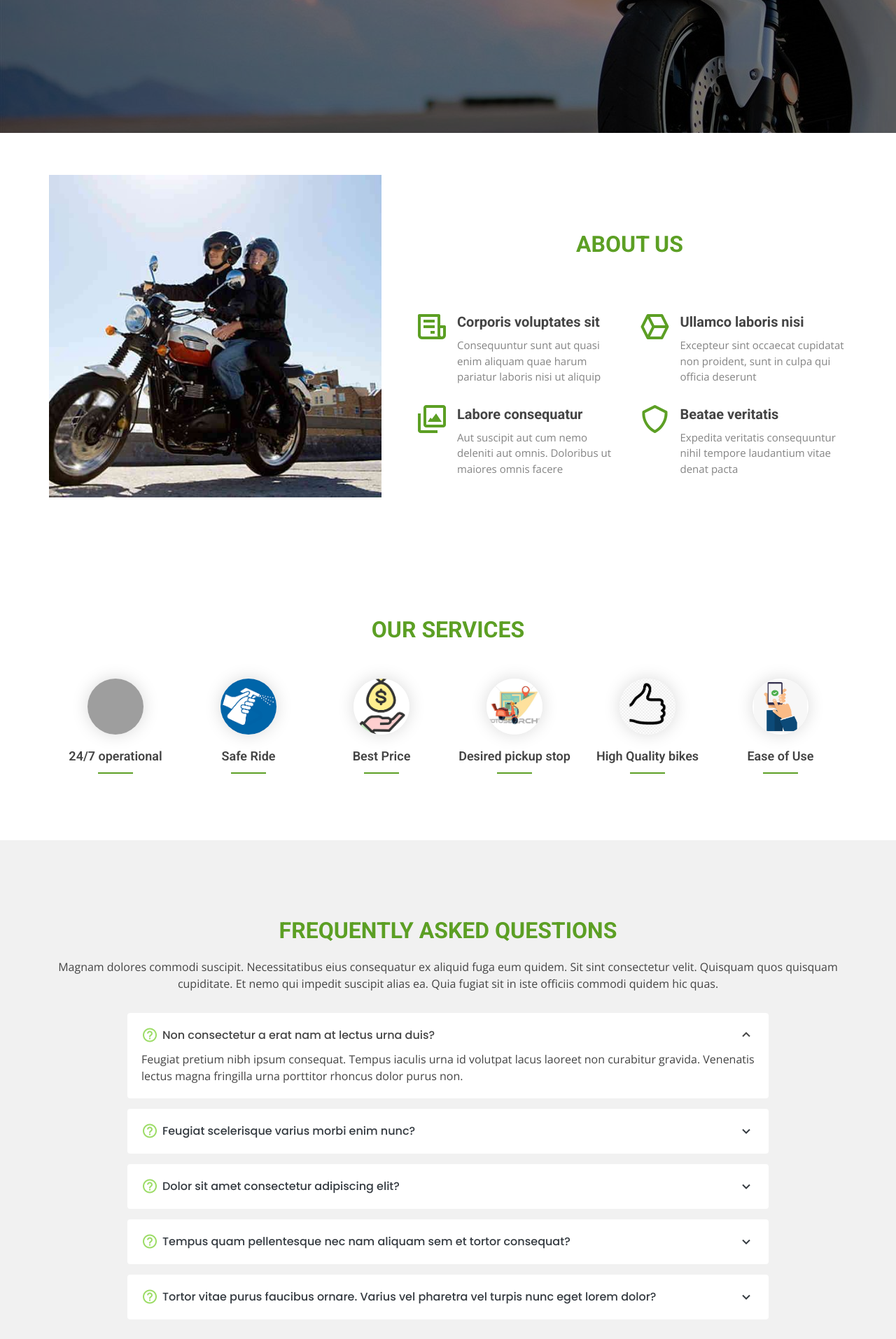
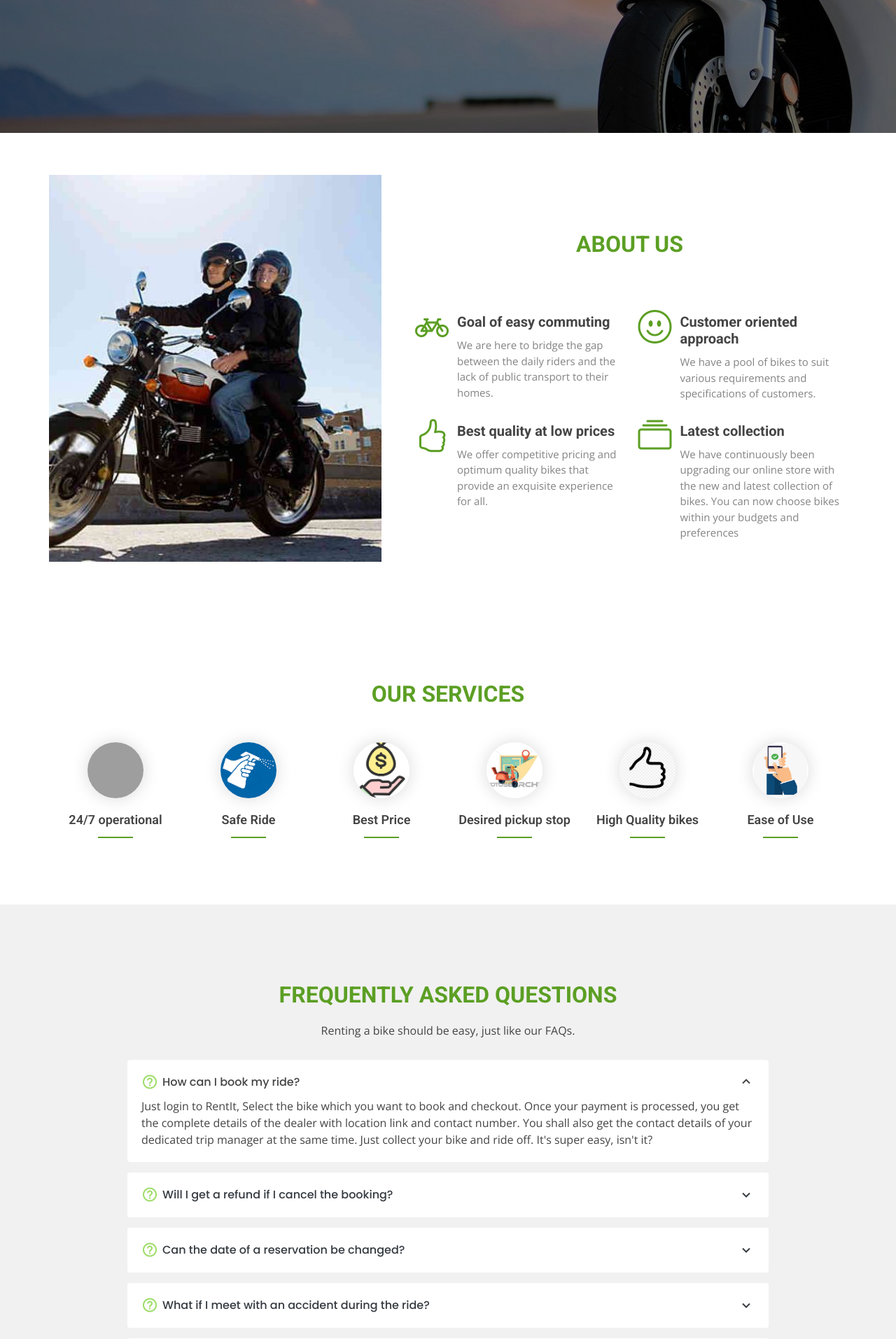
Before and after one commit to Khushboo7701/BikeRental, a Django app: page / in a window 1280 px wide. Shown: the part 610-2524 px from the top of the page at 70% size. Run offline with Django 3.2, Linux system fonts and the light colour scheme; parts of the project's set-up code (start-up, migrations or seed data) failed here and were passed over; some libraries are stand-ins or nearby versions; grey boxes are pictures that could not be loaded.

Commit message:
Improved front end

```diff
--- a/static/assets/css/style.css
+++ b/static/assets/css/style.css
@@ -507,6 +507,7 @@ h1, h2, h3, h4, h5, h6 {
   color: #fff;
 }
 
+
 @media (max-width: 768px) {
   #home h2 {
     font-size: 28px;
--- a/templates/base.html
+++ b/templates/base.html
@@ -16,7 +16,9 @@
   <link href="{% static 'assets/img/logo_black.png' %}" rel="apple-touch-icon">
 
   <!-- Google Fonts -->
-  <link href="https://fonts.googleapis.com/css?family=Open+Sans:300,300i,400,400i,600,600i,700,700i|Roboto:300,300i,400,400i,500,500i,600,600i,700,700i|Poppins:300,300i,400,400i,500,500i,600,600i,700,700i" rel="stylesheet">
+  <link
+    href="https://fonts.googleapis.com/css?family=Open+Sans:300,300i,400,400i,600,600i,700,700i|Roboto:300,300i,400,400i,500,500i,600,600i,700,700i|Poppins:300,300i,400,400i,500,500i,600,600i,700,700i"
+    rel="stylesheet">
 
 
   <!-- =======================================================
@@ -37,7 +39,8 @@
 
       <nav id="navbar" class="navbar">
         <ul>
-            <li><a href="{% url 'home' %}" class="logo"><img src="{% static 'assets/img/logo_white.png' %}" alt="RentIt Logo" class="img-fluid"></a></li>
+          <li><a href="{% url 'home' %}" class="logo"><img src="{% static 'assets/img/logo_white.png' %}"
+                alt="RentIt Logo" class="img-fluid"></a></li>
           <li><a class="nav-link scrollto active" href="/#home">Home</a></li>
           <li><a class="nav-link scrollto" href="/#about">About</a></li>
           <li><a class="nav-link scrollto" href="/#services">Services</a></li>
@@ -52,8 +55,13 @@
           <li><a href="/accounts/login/">Login</a></li>
           <li><a class="getstarted" href="{% url 'register' %}">Sign Up</a></li>
           {% endif %}
+          <!-- <form class="form-inline">
+            <li><input class="form-control mr-sm-2" type="search" placeholder="Search" aria-label="Search"></li>
+            <li><button class="btn btn-outline-success my-2 my-sm-0" type="submit">Search</button></li>
+          </form>
+          <li><i class="bi bi-list mobile-nav-toggle"></i></li>
+          </li> -->
         </ul>
-        <i class="bi bi-list mobile-nav-toggle"></i>
       </nav><!-- .navbar -->
 
     </div>
@@ -74,10 +82,10 @@
             <div class="footer-info">
               <h3>Groovin</h3>
               <p>
-                A108 Adam Street <br>
-                NY 535022, USA<br><br>
-                <strong>Phone:</strong> +1 5589 55488 55<br>
-                <strong>Email:</strong> info@example.com<br>
+                New Delhi,
+                India<br><br>
+                <strong>Phone:</strong> 9897672383<br>
+                <strong>Email:</strong> khush.jmk@gmail.com<br>
               </p>
               <div class="social-links mt-3">
                 <a href="#" class="twitter"><i class="bx bxl-twitter"></i></a>
@@ -92,28 +100,24 @@
           <div class="col-lg-2 col-md-6 footer-links">
             <h4>Useful Links</h4>
             <ul>
-              <li><i class="bx bx-chevron-right"></i> <a href="#">Home</a></li>
-              <li><i class="bx bx-chevron-right"></i> <a href="#">About us</a></li>
-              <li><i class="bx bx-chevron-right"></i> <a href="#">Services</a></li>
-              <li><i class="bx bx-chevron-right"></i> <a href="#">Terms of service</a></li>
-              <li><i class="bx bx-chevron-right"></i> <a href="#">Privacy policy</a></li>
+              <li><i class="bx bx-chevron-right"></i> <a href="#home">Home</a></li>
+              <li><i class="bx bx-chevron-right"></i> <a href="#about">About us</a></li>
+              <li><i class="bx bx-chevron-right"></i> <a href="#services">Services</a></li>
             </ul>
           </div>
 
           <div class="col-lg-3 col-md-6 footer-links">
-            <h4>Our Services</h4>
             <ul>
-              <li><i class="bx bx-chevron-right"></i> <a href="#">Web Design</a></li>
-              <li><i class="bx bx-chevron-right"></i> <a href="#">Web Development</a></li>
-              <li><i class="bx bx-chevron-right"></i> <a href="#">Product Management</a></li>
-              <li><i class="bx bx-chevron-right"></i> <a href="#">Marketing</a></li>
-              <li><i class="bx bx-chevron-right"></i> <a href="#">Graphic Design</a></li>
+              <li><i class="bx bx-chevron-right"></i> <a href="#about">About Us</a></li>
+              <li><i class="bx bx-chevron-right"></i> <a href="#services">Our Services</a></li>
+              <li><i class="bx bx-chevron-right"></i> <a href="#services">FAQs</a></li>
             </ul>
           </div>
 
           <div class="col-lg-4 col-md-6 footer-newsletter">
-            <h4>Our Newsletter</h4>
-            <p>Tamen quem nulla quae legam multos aute sint culpa legam noster magna</p>
+            <h4>Subscribe for latest updates</h4>
+            <p>We're expanding in various metropolitan cities. Subscribe to us to get connected and receive latest
+              updates about new bikes at low prices.</p>
             <form action="" method="post">
               <input type="email" name="email"><input type="submit" value="Subscribe">
             </form>
@@ -126,19 +130,16 @@
 
     <div class="container">
       <div class="copyright">
-        &copy; Copyright <strong><span>Groovin</span></strong>. All Rights Reserved
+        &copy; Copyright <strong><span>RentIt</span></strong>. All Rights Reserved
       </div>
       <div class="credits">
-        <!-- All the links in the footer should remain intact. -->
-        <!-- You can delete the links only if you purchased the pro version. -->
-        <!-- Licensing information: https://bootstrapmade.com/license/ -->
-        <!-- Purchase the pro version with working PHP/AJAX contact form: https://bootstrapmade.com/groovin-free-bootstrap-theme/ -->
-        Designed by <a href="https://bootstrapmade.com/">BootstrapMade</a>
+       <a>Designed by Team RentIt</a>
       </div>
     </div>
   </footer><!-- End Footer -->
 
-  <a href="#" class="back-to-top d-flex align-items-center justify-content-center"><i class="bi bi-arrow-up-short"></i></a>
+  <a href="#" class="back-to-top d-flex align-items-center justify-content-center"><i
+      class="bi bi-arrow-up-short"></i></a>
 
 
 
--- a/templates/home.html
+++ b/templates/home.html
@@ -6,11 +6,11 @@
 <!-- ======= Home Section ======= -->
 <section id="home">
   <div class="home-container">
-    <div id="homeCarousel" data-bs-interval="5000"  data-bs-ride="carousel">
+    <div id="homeCarousel" data-bs-interval="5000" data-bs-ride="carousel">
 
       <ol id="home-carousel-indicators"></ol>
 
-      <div  role="listbox">
+      <div role="listbox">
 
         <!-- Slide 1 -->
         <div class="carousel-item active" style="background: url({% static 'assets/img/bike3.jpg' %});">
@@ -26,43 +26,8 @@
           </div>
         </div>
 
-        <!-- Slide 2
-          <div class="carousel-item" style="background: url({% static 'assets/img/slide/slide-2.jpg' %});">
-            <div class="carousel-container">
-              <div class="carousel-content">
-                <h2 class="animate__animated animate__fadeInDown">Lorem Ipsum Dolor</h2>
-                <p class="animate__animated animate__fadeInUp">Ut velit est quam dolor ad a aliquid qui aliquid. Sequi ea ut et est quaerat sequi nihil ut aliquam. Occaecati alias dolorem mollitia ut. Similique ea voluptatem. Esse doloremque accusamus repellendus deleniti vel. Minus et tempore modi architecto.</p>
-                <div>
-                  <a href="#about" class="btn-get-started animate__animated animate__fadeInUp scrollto">Read More</a>
-                </div>
-              </div>
-            </div>
-          </div>
-
-           Slide 3
-          <div class="carousel-item" style="background: url({% static 'assets/img/slide/slide-3.jpg' %});">
-            <div class="carousel-background"><img src="assets/img/slide/slide-3.jpg" alt=""></div>
-            <div class="carousel-container">
-              <div class="carousel-content">
-                <h2 class="animate__animated animate__fadeInDown">Sequi ea ut et est quaerat</h2>
-                <p class="animate__animated animate__fadeInUp">Ut velit est quam dolor ad a aliquid qui aliquid. Sequi ea ut et est quaerat sequi nihil ut aliquam. Occaecati alias dolorem mollitia ut. Similique ea voluptatem. Esse doloremque accusamus repellendus deleniti vel. Minus et tempore modi architecto.</p>
-                <div>
-                  <a href="#about" class="btn-get-started animate__animated animate__fadeInUp scrollto">Read More</a>
-                </div>
-              </div>
-            </div>-->
       </div>
-
     </div>
-
-    <!-- <a class="carousel-control-prev" href="#homeCarousel" role="button" data-bs-slide="prev">
-      <span class="carousel-control-prev-icon bi bi-chevron-left" aria-hidden="true"></span>
-    </a>
-
-    <a class="carousel-control-next" href="#homeCarousel" role="button" data-bs-slide="next">
-      <span class="carousel-control-next-icon bi bi-chevron-right" aria-hidden="true"></span>
-    </a> -->
-
   </div>
   </div>
 </section><!-- End Home -->
@@ -86,24 +51,28 @@
             </p>
             <div class="row">
               <div class="col-md-6 icon-box">
-                <i class="bx bx-receipt"></i>
-                <h4>Corporis voluptates sit</h4>
-                <p>Consequuntur sunt aut quasi enim aliquam quae harum pariatur laboris nisi ut aliquip</p>
+                <i class="bi bi-bicycle"></i>
+                <h4>Goal of easy commuting</h4>
+                <p>We are here to bridge the gap between the daily riders and the
+                  lack of public transport to their homes.</p>
               </div>
               <div class="col-md-6 icon-box">
-                <i class="bx bx-cube-alt"></i>
-                <h4>Ullamco laboris nisi</h4>
-                <p>Excepteur sint occaecat cupidatat non proident, sunt in culpa qui officia deserunt</p>
+                <i class="bi bi-emoji-smile"></i>
+                <h4>Customer oriented approach</h4>
+                <p>We have a pool of bikes to suit various requirements and specifications of customers.
+                </p>
               </div>
               <div class="col-md-6 icon-box">
-                <i class="bx bx-images"></i>
-                <h4>Labore consequatur</h4>
-                <p>Aut suscipit aut cum nemo deleniti aut omnis. Doloribus ut maiores omnis facere</p>
+                <i class="bi bi-hand-thumbs-up"></i>
+                <h4>Best quality at low prices</h4>
+                <p>We offer competitive pricing and optimum quality bikes that provide an exquisite experience
+                  for all.</p>
               </div>
               <div class="col-md-6 icon-box">
-                <i class="bx bx-shield"></i>
-                <h4>Beatae veritatis</h4>
-                <p>Expedita veritatis consequuntur nihil tempore laudantium vitae denat pacta</p>
+                <i class="bi bi-collection"></i>
+                <h4>Latest collection</h4>
+                <p>We have continuously been upgrading our online store with the new and latest collection of bikes. You
+                  can now choose bikes within your budgets and preferences</p>
               </div>
             </div>
           </div><!-- End .content-->
@@ -163,73 +132,73 @@
 
       <div class="section-title">
         <h2>Frequently Asked Questions</h2>
-        <p>Magnam dolores commodi suscipit. Necessitatibus eius consequatur ex aliquid fuga eum quidem. Sit sint
-          consectetur velit. Quisquam quos quisquam cupiditate. Et nemo qui impedit suscipit alias ea. Quia fugiat sit
-          in iste officiis commodi quidem hic quas.</p>
+        <p>Renting a bike should be easy, just like our FAQs.</p>
       </div>
 
       <div class="faq-list">
         <ul>
           <li data-aos="fade-up">
             <i class="bx bx-help-circle icon-help"></i> <a data-bs-toggle="collapse" class="collapse"
-              data-bs-target="#faq-list-1">Non consectetur a erat nam at lectus urna duis? <i
-                class="bx bx-chevron-down icon-show"></i><i class="bx bx-chevron-up icon-close"></i></a>
+              data-bs-target="#faq-list-1">How can I book my ride? <i class="bx bx-chevron-down icon-show"></i><i
+                class="bx bx-chevron-up icon-close"></i></a>
             <div id="faq-list-1" class="collapse show" data-bs-parent=".faq-list">
               <p>
-                Feugiat pretium nibh ipsum consequat. Tempus iaculis urna id volutpat lacus laoreet non curabitur
-                gravida. Venenatis lectus magna fringilla urna porttitor rhoncus dolor purus non.
+                Just login to RentIt, Select the bike which you want to book and checkout. Once your payment is
+                processed, you get the complete details of the dealer with location link and contact number. You shall
+                also get the contact details of your dedicated trip manager at the same time. Just collect your bike and
+                ride off. It's super easy, isn't it?
               </p>
             </div>
           </li>
 
           <li data-aos="fade-up" data-aos-delay="100">
             <i class="bx bx-help-circle icon-help"></i> <a data-bs-toggle="collapse" data-bs-target="#faq-list-2"
-              class="collapsed">Feugiat scelerisque varius morbi enim nunc? <i
+              class="collapsed">Will I get a refund if I cancel the booking?<i
                 class="bx bx-chevron-down icon-show"></i><i class="bx bx-chevron-up icon-close"></i></a>
             <div id="faq-list-2" class="collapse" data-bs-parent=".faq-list">
               <p>
-                Dolor sit amet consectetur adipiscing elit pellentesque habitant morbi. Id interdum velit laoreet id
-                donec ultrices. Fringilla phasellus faucibus scelerisque eleifend donec pretium. Est pellentesque elit
-                ullamcorper dignissim. Mauris ultrices eros in cursus turpis massa tincidunt dui.
+                Upon booking a bike with any of our dealers, they reserve the bike for the customer. In case of
+                cancellation unnecessary inconvenience is caused to the dealer. To account for the potential financial
+                loss, in case of cancellation before 24 hours of the Bike pick up time, 80% of the amount paid is
+                refunded. However, if the cancellation is done within 24 hours of the pick up time no refund can be
+                availed.
               </p>
             </div>
           </li>
 
           <li data-aos="fade-up" data-aos-delay="200">
             <i class="bx bx-help-circle icon-help"></i> <a data-bs-toggle="collapse" data-bs-target="#faq-list-3"
-              class="collapsed">Dolor sit amet consectetur adipiscing elit? <i
-                class="bx bx-chevron-down icon-show"></i><i class="bx bx-chevron-up icon-close"></i></a>
+              class="collapsed">Can the date of a reservation be changed? <i class="bx bx-chevron-down icon-show"></i><i
+                class="bx bx-chevron-up icon-close"></i></a>
             <div id="faq-list-3" class="collapse" data-bs-parent=".faq-list">
               <p>
-                Eleifend mi in nulla posuere sollicitudin aliquam ultrices sagittis orci. Faucibus pulvinar elementum
-                integer enim. Sem nulla pharetra diam sit amet nisl suscipit. Rutrum tellus pellentesque eu tincidunt.
-                Lectus urna duis convallis convallis tellus. Urna molestie at elementum eu facilisis sed odio morbi quis
+                No, since the bikes have been booked and reserved by our Dealers. You can cancel your current booking
+                and then book a bike for a later date, however a cancellation fee will apply.
               </p>
             </div>
           </li>
 
           <li data-aos="fade-up" data-aos-delay="300">
             <i class="bx bx-help-circle icon-help"></i> <a data-bs-toggle="collapse" data-bs-target="#faq-list-4"
-              class="collapsed">Tempus quam pellentesque nec nam aliquam sem et tortor consequat? <i
+              class="collapsed">What if I meet with an accident during the ride? <i
                 class="bx bx-chevron-down icon-show"></i><i class="bx bx-chevron-up icon-close"></i></a>
             <div id="faq-list-4" class="collapse" data-bs-parent=".faq-list">
               <p>
-                Molestie a iaculis at erat pellentesque adipiscing commodo. Dignissim suspendisse in est ante in. Nunc
-                vel risus commodo viverra maecenas accumsan. Sit amet nisl suscipit adipiscing bibendum est. Purus
-                gravida quis blandit turpis cursus in.
+                We treat accidents and injuries during bike rides very seriously. If you are in such a situation, you
+                should first try to get any immediate in person help possible. Followed by this call the vendor
+                immediately to inform him of the mishap. We advise you to inform us of the incident as soon as possible
+                as well.
               </p>
             </div>
           </li>
 
           <li data-aos="fade-up" data-aos-delay="400">
             <i class="bx bx-help-circle icon-help"></i> <a data-bs-toggle="collapse" data-bs-target="#faq-list-5"
-              class="collapsed">Tortor vitae purus faucibus ornare. Varius vel pharetra vel turpis nunc eget lorem
-              dolor? <i class="bx bx-chevron-down icon-show"></i><i class="bx bx-chevron-up icon-close"></i></a>
+              class="collapsed">I want to make a booking for one month. Shall I return the bike daily? <i
+                class="bx bx-chevron-down icon-show"></i><i class="bx bx-chevron-up icon-close"></i></a>
             <div id="faq-list-5" class="collapse" data-bs-parent=".faq-list">
               <p>
-                Laoreet sit amet cursus sit amet dictum sit amet justo. Mauris vitae ultricies leo integer malesuada
-                nunc vel. Tincidunt eget nullam non nisi est sit amet. Turpis nunc eget lorem dolor sed. Ut venenatis
-                tellus in metus vulputate eu scelerisque.
+                No, you just need to return it at the drop date/ time, which you select on the website.
               </p>
             </div>
           </li>
@@ -254,7 +223,7 @@
           <div class="contact-address">
             <i class="bi bi-geo-alt"></i>
             <h3>Address</h3>
-            <address>A108 Adam Street, NY 535022, USA</address>
+            <address>New Delhi, India</address>
           </div>
         </div>
 
@@ -262,7 +231,7 @@
           <div class="contact-phone">
             <i class="bi bi-phone"></i>
             <h3>Phone Number</h3>
-            <p><a href="tel:+155895548855">+1 5589 55488 55</a></p>
+            <p><a href="tel:9897672383">9897672383</a></p>
           </div>
         </div>
 
@@ -270,7 +239,7 @@
           <div class="contact-email">
             <i class="bi bi-envelope"></i>
             <h3>Email</h3>
-            <p><a href="mailto:info@example.com">info@example.com</a></p>
+            <p><a href="mailto:khush.jmk@example.com">khush.jmk@gmail.com</a></p>
           </div>
         </div>
 
```
Lines whose indentation alone changed are shown as unchanged.
